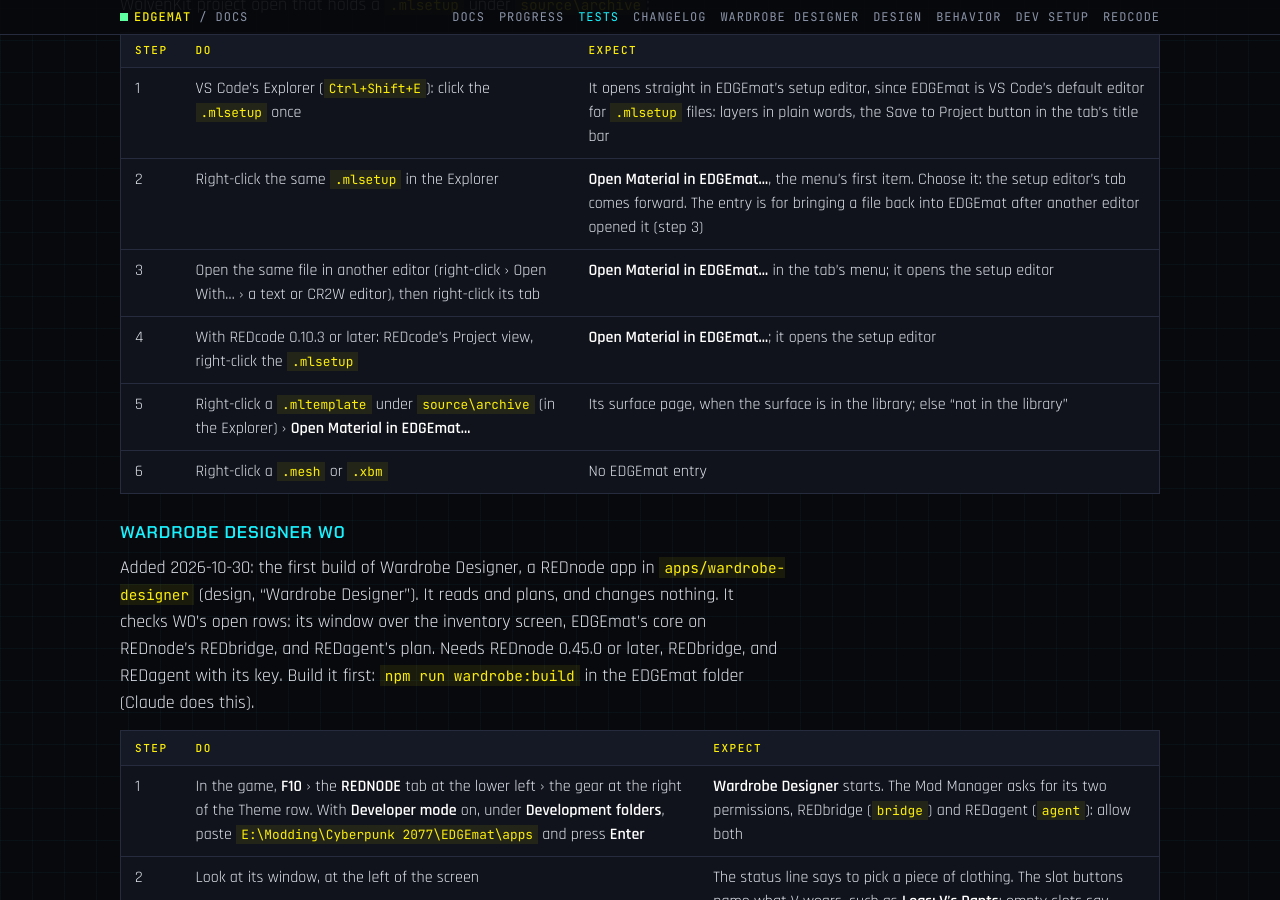
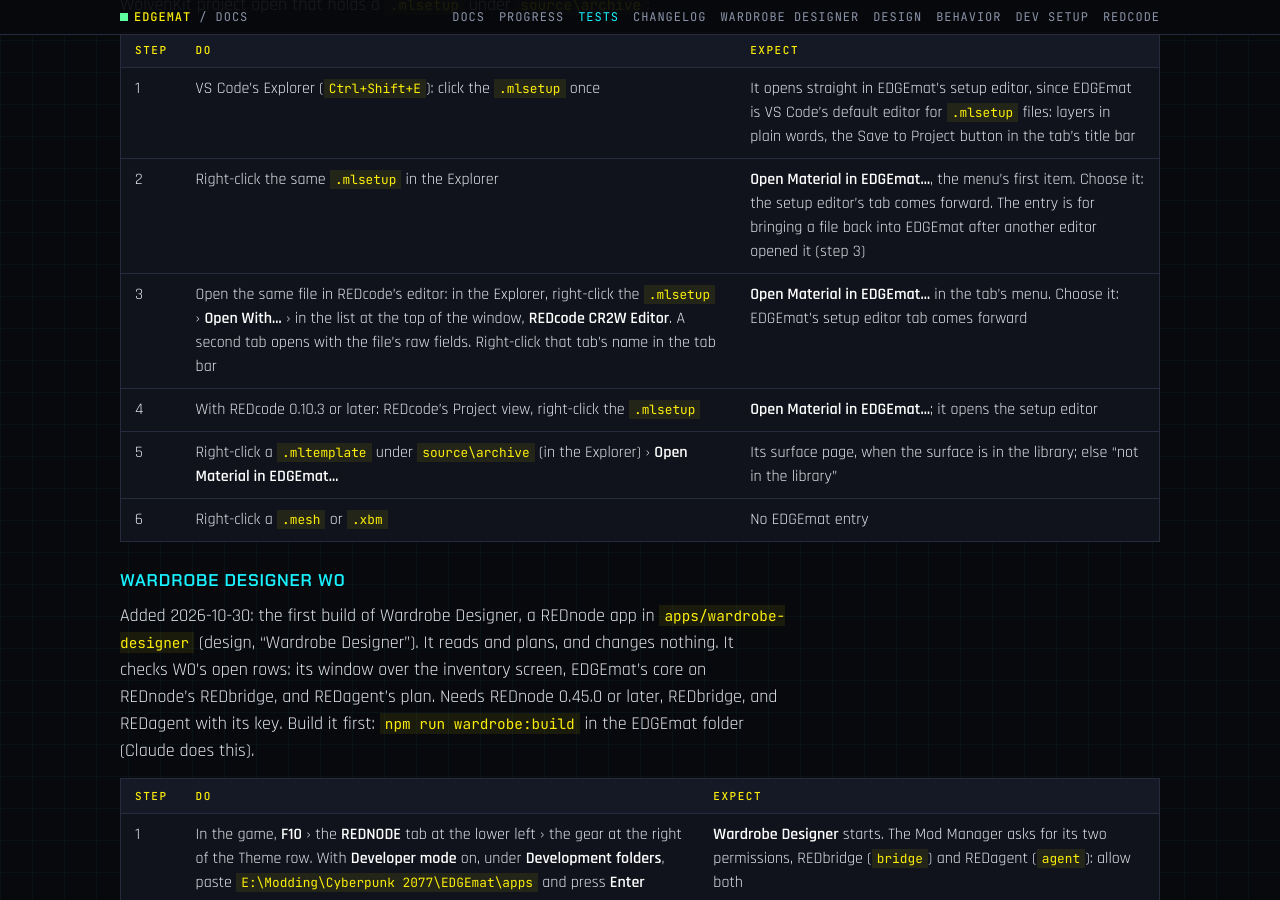
Before and after one commit to Edgemodders/EDGEmat, a Jekyll site: the page built from docs/testing.md, in a window 1280 px wide and 900 px high, scrolled down 39032 px. Built offline with Jekyll 4.4.1, drawn with Linux system fonts in a browser that asks for light colours; our own code applies the rules of GitHub Pages for plain Markdown files.

Commit message:
Tests: Open Material in EDGEmat step 3 names REDcode's CR2W Editor
Co-Authored-By: Claude Opus 5.5 <noreply@anthropic.com>

```diff
--- a/docs/testing.md
+++ b/docs/testing.md
@@ -517,7 +517,7 @@ Added 2026-10-21, when REDcode marked `.mlsetup` files in its Project view for E
 |---|---|---|
 | 1 | VS Code's Explorer (`Ctrl+Shift+E`): click the `.mlsetup` once | It opens straight in EDGEmat's setup editor, since EDGEmat is VS Code's default editor for `.mlsetup` files: layers in plain words, the Save to Project button in the tab's title bar |
 | 2 | Right-click the same `.mlsetup` in the Explorer | **Open Material in EDGEmat...**, the menu's first item. Choose it: the setup editor's tab comes forward. The entry is for bringing a file back into EDGEmat after another editor opened it (step 3) |
-| 3 | Open the same file in another editor (right-click › Open With... › a text or CR2W editor), then right-click its tab | **Open Material in EDGEmat...** in the tab's menu; it opens the setup editor |
+| 3 | Open the same file in REDcode's editor: in the Explorer, right-click the `.mlsetup` › **Open With...** › in the list at the top of the window, **REDcode CR2W Editor**. A second tab opens with the file's raw fields. Right-click that tab's name in the tab bar | **Open Material in EDGEmat...** in the tab's menu. Choose it: EDGEmat's setup editor tab comes forward |
 | 4 | With REDcode 0.10.3 or later: REDcode's Project view, right-click the `.mlsetup` | **Open Material in EDGEmat...**; it opens the setup editor |
 | 5 | Right-click a `.mltemplate` under `source\archive` (in the Explorer) › **Open Material in EDGEmat...** | Its surface page, when the surface is in the library; else "not in the library" |
 | 6 | Right-click a `.mesh` or `.xbm` | No EDGEmat entry |
```
